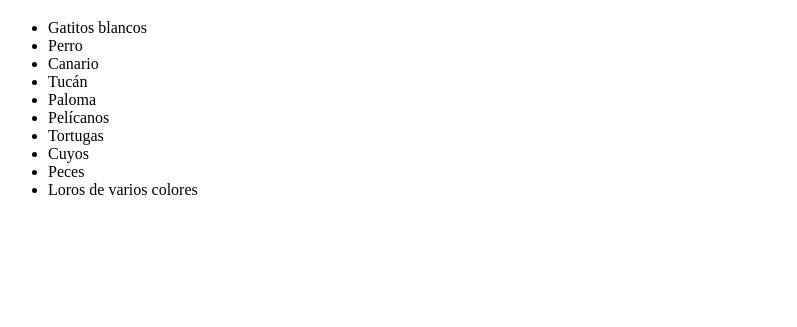
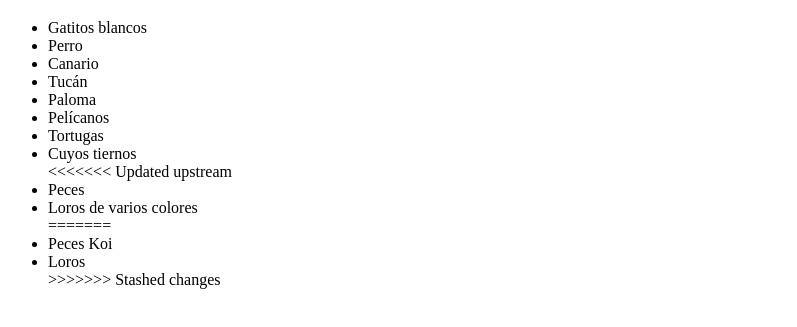
Before and after one commit to Jose-Sut10/alura-git, a plain HTML site: page index.html in a window 1280 px wide. Shown: the part 61-388 px from the top of the page, without its empty margins (0-797 px from the left). Drawn offline with Linux system fonts and the light colour scheme.

Commit message:
Modificando el nombre de los cuyos

```diff
--- a/index.html
+++ b/index.html
@@ -16,9 +16,14 @@
         <li>Paloma</li>
         <li>Pelícanos</li>
         <li>Tortugas</li>
-        <li>Cuyos</li>
+        <li>Cuyos tiernos</li>
+<<<<<<< Updated upstream
         <li>Peces</li>
         <li>Loros de varios colores</li>
+=======
+        <li>Peces Koi</li>
+        <li>Loros</li>
+>>>>>>> Stashed changes
     </ul>
 
 </body>
```
